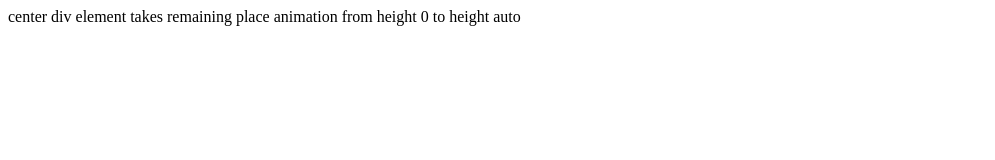
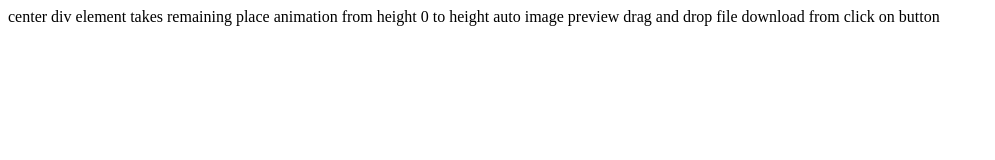
Before and after one commit to Charles-Chrismann/my-web-development-journey, a plain HTML site: page front-end-classics/index.html in a window 1280 px wide. Shown: the whole page, without its empty margins (0-995 px from the left). Drawn offline with Linux system fonts and the light colour scheme.

Commit message:
Update index.html

```diff
--- a/front-end-classics/index.html
+++ b/front-end-classics/index.html
@@ -9,5 +9,8 @@
     center div
     element takes remaining place
     animation from height 0 to height auto
+    image preview
+    drag and drop file
+    download from click on button
 </body>
 </html>
```
